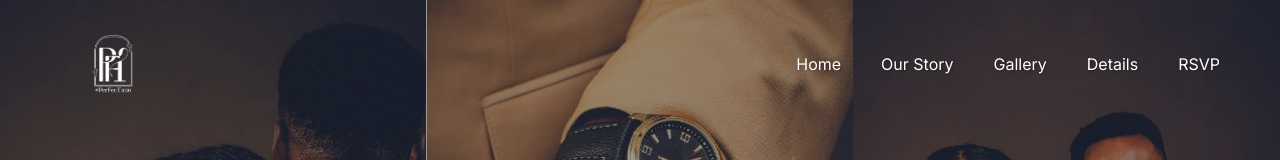
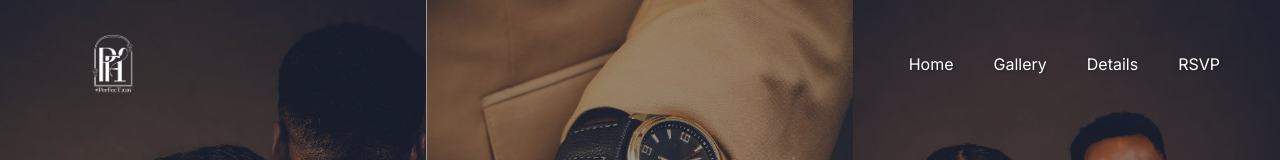
Before and after one commit to Fortunee5/pstfavour, a React (Create React App) app: page / in a window 1280 px wide. Shown: the top 160 px of the page. Built offline with nearby package versions, Linux system fonts and the light colour scheme.

Commit message:
new files

```diff
--- a/src/components/Navigation/Navigation.jsx
+++ b/src/components/Navigation/Navigation.jsx
@@ -43,7 +43,7 @@ const Navigation = ({ scrolled }) => {
 
         <div className={`nav-links ${mobileMenuOpen ? 'active' : ''}`}>
           <a onClick={() => scrollToSection('home')}>Home</a>
-          <a onClick={() => scrollToSection('story')}>Our Story</a>
+          {/*<a onClick={() => scrollToSection('story')}>Our Story</a>*/}
           <a onClick={() => scrollToSection('gallery')}>Gallery</a>
           <a onClick={() => scrollToSection('details')}>Details</a>
           <a onClick={() => scrollToSection('rsvp')}>RSVP</a>
```
